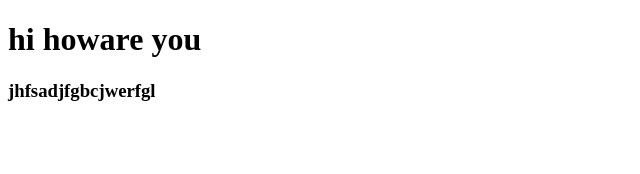
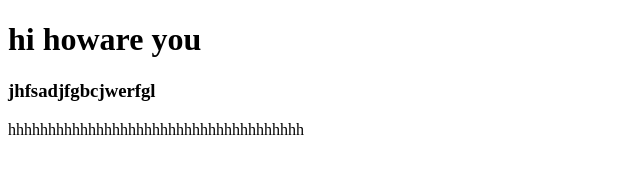
Before and after one commit to alnoman1620/my-first-website, a plain HTML site: page index.html in a window 1280 px wide. Shown: the whole page, without its empty margins (0-640 px from the left). Drawn offline with Linux system fonts and the light colour scheme.

Commit message:
p change

```diff
--- a/index.html
+++ b/index.html
@@ -8,5 +8,6 @@
   <body>
     <h1>hi howare you</h1>
     <h3>jhfsadjfgbcjwerfgl</h3>
+    <p>hhhhhhhhhhhhhhhhhhhhhhhhhhhhhhhhhhhhh</p>
   </body>
 </html>
```
